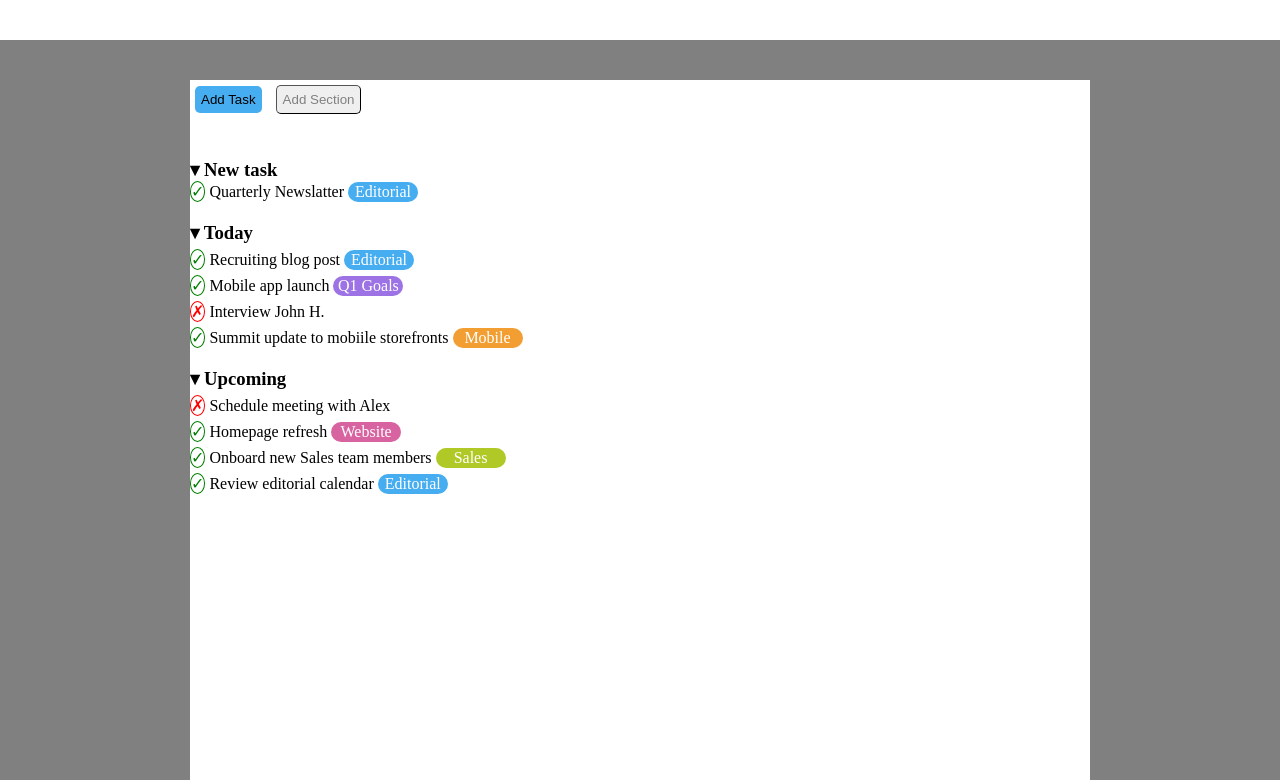
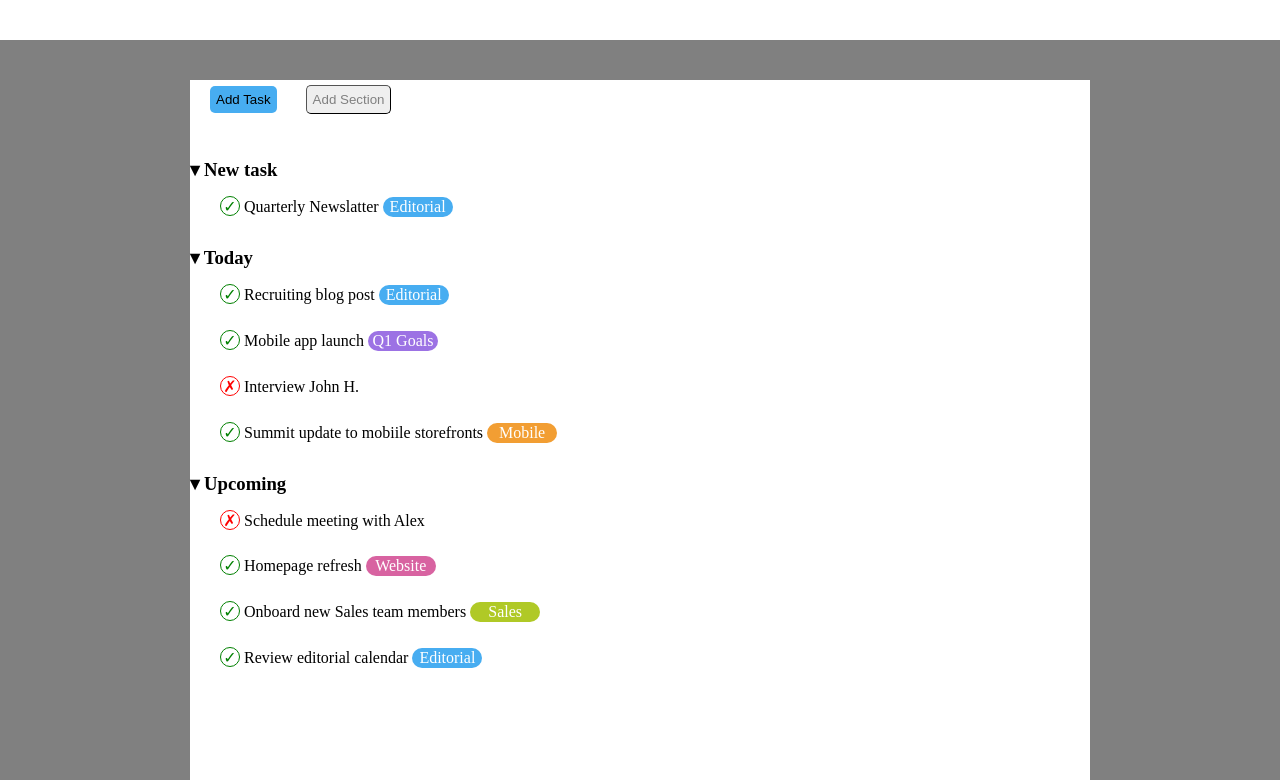
Before and after one commit to Zarzuket/html-css-toboolist, a plain HTML site: page index.html in a window 1280 px wide. Shown: the part 60-840 px from the top of the page. Drawn offline with Linux system fonts and the light colour scheme.

Commit message:
fix x & check mark

```diff
--- a/css/style.css
+++ b/css/style.css
@@ -38,6 +38,7 @@ margin: 5px;
 padding: 6px;
 border-radius: 5px;
 border: none;
+margin-left: 20px;
 
 }
 
@@ -47,6 +48,7 @@ border: none;
     border-radius: 5px;
     border-width: thin;
     color:grey;
+    margin-left: 20px;
 }
 
 .title_list{
@@ -57,10 +59,12 @@ border: none;
 .lists{
     list-style: none;
     margin-bottom: 20px;
+    margin-left: 20px;
 }
 
 .list_item{
     margin-top: 5px;
+    padding: 10px;
 }
 
 .clicking_list{
@@ -100,13 +104,21 @@ z
 .check_mark{
     border: 1px solid green;
     display: inline-block;
+    width: 20px;
+    height: 20px;
+    color: green;
+    text-align: center;
     border-radius: 50%;
-    color: green;
+    line-height: 20px;
 }
 
 .x_mark{
     border: 1px solid red;
     display: inline-block;
     border-radius: 50%;
+    width: 20px;
+    height: 20px;
+    line-height: 20px;
+    text-align: center;
     color: red;
 }
--- a/index.html
+++ b/index.html
@@ -23,7 +23,7 @@
                 <button class="second_button">Add Section</button>
                 <h3 class="title_list">&#9662; New task</h3>
                 <ul class="lists">
-                    <li>
+                    <li class="list_item">
                         <div class="check_mark">
                             &#10003;
                         </div>
```
